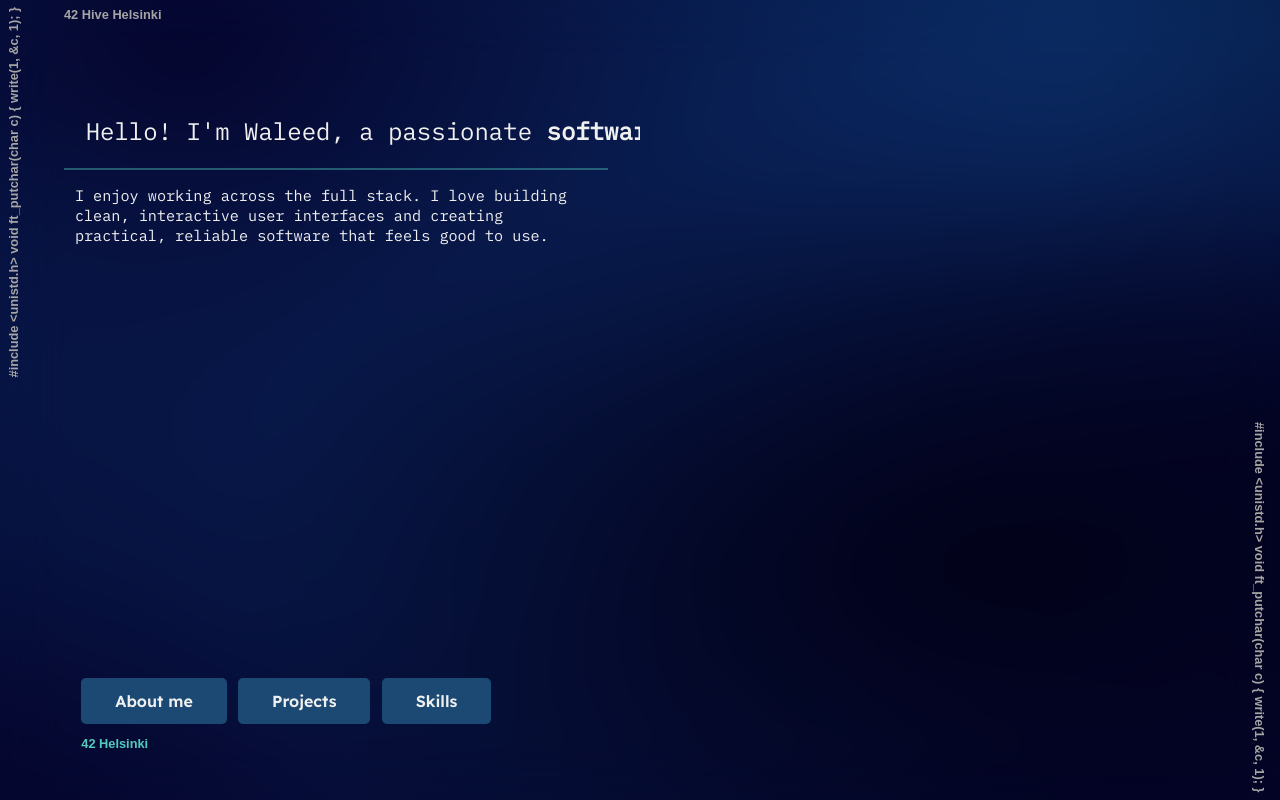
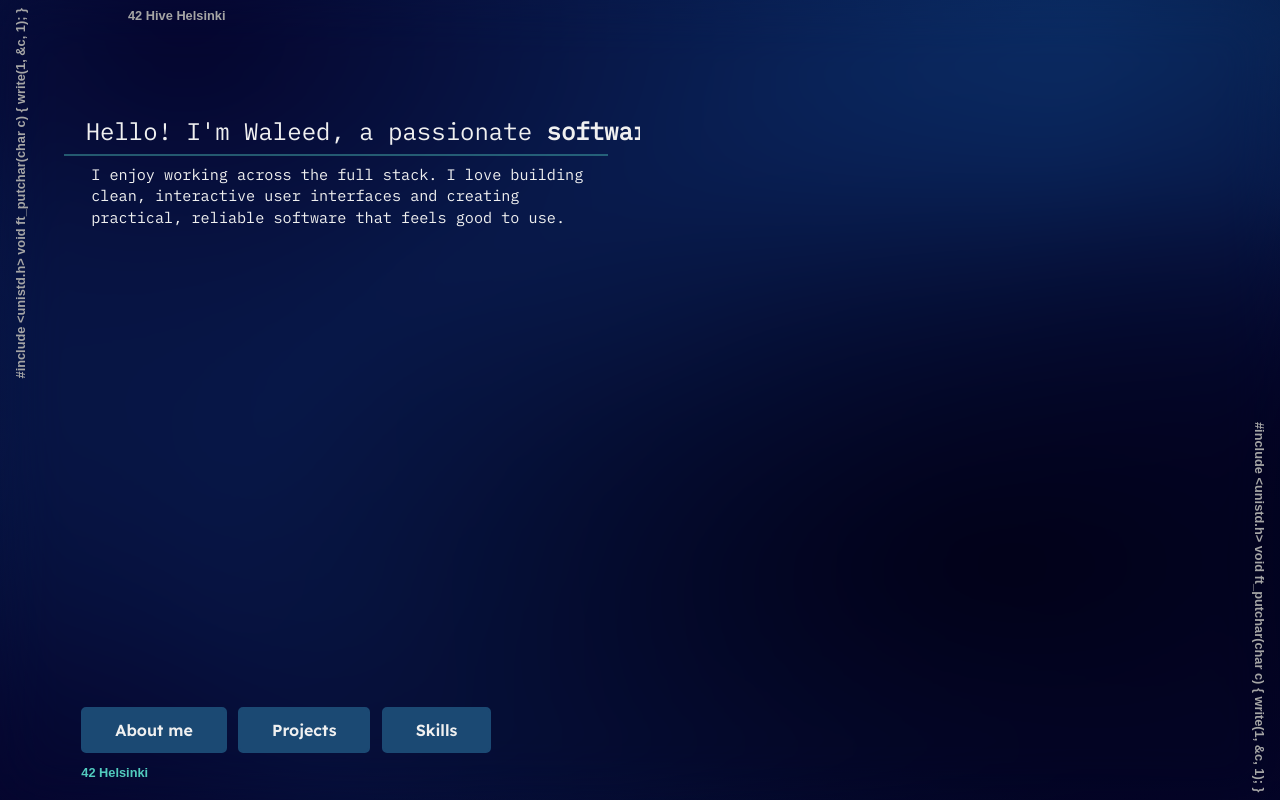
Before and after one commit to Torutu/portfolio, a React (Create React App) app: page / in a window 1280 px wide. Built offline with nearby package versions, Linux system fonts and the light colour scheme; a web font is replaced by a local one.

Commit message:
style fix

```diff
--- a/src/config/portfolioConfig.tsx
+++ b/src/config/portfolioConfig.tsx
@@ -31,36 +31,6 @@ export const PROJECTS_CONFIG: ProjectData[] = [
     name: "Minishell",
     description: "A simple shell",
     badges: ["Badges"]
-  },
-  {
-    id: "project6",
-    name: "Project 6",
-    description: "Description",
-    badges: ["Badges"]
-  },
-  {
-    id: "project7",
-    name: "Project 7",
-    description: "Description",
-    badges: ["Badges"]
-  },
-  {
-    id: "project8",
-    name: "Project 8",
-    description: "Description",
-    badges: ["Badges"]
-  },
-  {
-    id: "project9",
-    name: "Project 9",
-    description: "Description",
-    badges: ["Badges"]
-  },
-  {
-    id: "project10",
-    name: "Project 10",
-    description: "Description",
-    badges: ["Badges"]
   }
 ];
 
--- a/src/pages/content/header.tsx
+++ b/src/pages/content/header.tsx
@@ -9,17 +9,6 @@ const lineBreak = (
     <rect width="100%" height="2" fill="var(--hover-color)"/>
   </svg>
 );
-
-const verticalText = `
-#include <unistd.h>
-
-void ft_putchar(char c)
-{
-    write(1, &c, 1);
-}
-`;
-
-const horizontalText = `42 Hive Helsinki`;
 
 export function Header() {
   const { page } = usePage();
@@ -35,10 +24,7 @@ export function Header() {
 
   return (
     <header className="leftSide">
-      <span className="leftSide__verticalText">{verticalText}</span>
-      <span className="topSide__horizontalText">{horizontalText}</span>
       <div className="leftSide__inner">
-        <div className="leftSide__inner_upper">
           <h1 className="leftSide__h">
             <span className="typing">
             {PORTFOLIO_CONFIG.introText}
@@ -49,7 +35,6 @@ export function Header() {
           <nav className="leftSide__nav">
             {navContent}
           </nav>
-        </div>
       </div>
     </header>
   );
--- a/src/pages/content/main.tsx
+++ b/src/pages/content/main.tsx
@@ -10,6 +10,8 @@ void ft_putchar(char c)
     write(1, &c, 1);
 }
 `;
+
+const horizontalText = `42 Hive Helsinki`;
 
 export function Main() {
   const { page, selectedProject } = usePage();
@@ -38,6 +40,8 @@ export function Main() {
 
   return (
     <main className="rightSide">
+      <span className="leftSide__verticalText">{verticalText}</span>
+      <span className="topSide__horizontalText">{horizontalText}</span>
       <span className="rightSide__verticalText">{verticalText}</span>
       <div className={`rightSide__inner
         ${page === 'aboutMe' ? 'no-bg' : ''}
--- a/src/styles/content.css
+++ b/src/styles/content.css
@@ -201,13 +201,6 @@
   user-select: none;
 }
 
-/* left side */
-.leftSide{
-  /* border: 2px solid var(--primary-light-color); */
-  overflow: hidden;
-  position: relative;
-}
-
 
 .leftSide__verticalText {
   position: absolute;
@@ -226,15 +219,26 @@
 .leftSide__inner{
  /* background-color: var(--secondary-dark-color-fade); */
  width:85%;
- height:70%;
- max-height: 70%;
+ height:100%;
  margin-left: 10%;
- margin-top: 18%;
+ display: flex;
+ flex-direction: column;
+ justify-content: flex-start;
 }
 
 .leftSide__inner_upper{
-  /* border: 2px solid var(--primary-light-color); */
-  grid-area: 1 / 1 / 2 / 2;
+  height: auto;
+  display: flex;
+  flex-direction: column;
+  justify-content: flex-start;
+  overflow: hidden;
+}
+
+.leftSide__inner_upper svg {
+  display: block;
+  margin: 0;
+  padding: 0;
+  flex-shrink: 0;
 }
 
 .leftSide__h {
@@ -248,6 +252,7 @@
   font-size: 1.5rem;
   font-weight: 200;
   color: var(--header-primary-light-color);
+  flex-shrink: 0;
 }
 
 /* typing happens only on the inner span */
@@ -309,26 +314,56 @@
   color: var(--header-primary-light-color);
   padding-left: 2%;
   padding-right: 2%;
-  padding-top: 2%;
+  padding-top: 0.5rem;
+  padding-bottom: 0.5rem;
   animation: slideDown 1.2s ease forwards;
+  word-wrap: break-word;
+  overflow-wrap: break-word;
+  white-space: normal;
+  line-height: 1.4;
+  max-width: 100%;
+  flex-shrink: 0;
 }
 
 /* .leftSide__p.projects-anim {
   animation: slideDown 0.4s ease forwards;
 } */
 
+.leftSide__nav{
+  display: flex;
+  align-items: flex-start;
+  flex-direction: column;
+  overflow-y: auto;
+  overflow-x: hidden;
+  padding-bottom: 2%;
+  flex: 1;
+  width: 100%;
+  padding-left: 3%;
+  padding-right: 2%;
+}
+
+.leftSide__nav::-webkit-scrollbar {
+  width: 6px;
+}
+
+.leftSide__nav::-webkit-scrollbar-track {
+  background: transparent;
+}
+
+.leftSide__nav::-webkit-scrollbar-thumb {
+  background-color: var(--primary-light-color);
+  border-radius: 3px;
+}
+
 .leftSide__menu {
   display: grid;
   background-color: var(--secondary-dark-color-fade);
   border-radius: 5px;
   grid-template-columns: 1fr;
-  grid-auto-rows: 18%;
   gap: 2%;
-  min-height: min-content;
-  max-height: max-content;
   overflow-y: auto;
   padding-top: 2%;
-  padding-bottom: 0%;
+  padding-bottom: 2%;
   margin-top: 2%;
   animation: slideDown 0.4s ease forwards;
 }
@@ -353,7 +388,8 @@
   border-radius: 5px;
   margin-left: 2%;
   margin-right: 2%;
-  height: 100%;
+  margin-bottom: 2%;
+  height: 100px;
   display: grid;
   grid-template-columns: repeat(2, 1fr);
   grid-template-rows: repeat(2, 1fr);
--- a/src/styles/index.css
+++ b/src/styles/index.css
@@ -20,11 +20,21 @@ code {
 .layout {
 display: grid;
 max-height: 100%;
+height: 100vh;
 grid-template-columns: repeat(2, 1fr);
-grid-template-rows: 1fr 0.2fr;
+grid-template-rows: 1fr 0.15fr;
 overflow:hidden;
 }
 
-.leftSide { grid-area: 1 / 1 / 2 / 2; }
+.leftSide {
+  margin-top: 18%;
+  grid-area: 1 / 1 / 2 / 2;
+  overflow: hidden;
+  position: relative;
+ }
 .rightSide { grid-area: 1 / 2 / 3 / 3; }
-.footer { grid-area: 2 / 1 / 3 / 2; }
+.footer {
+  grid-area: 2 / 1 / 3 / 2;
+  overflow: hidden;
+  position: relative;
+}
```
Also changed, not shown: src/pages/content/leftSide.tsx (deleted, +0 -54 lines), src/pages/content/rightSide.tsx (deleted, +0 -43 lines).
